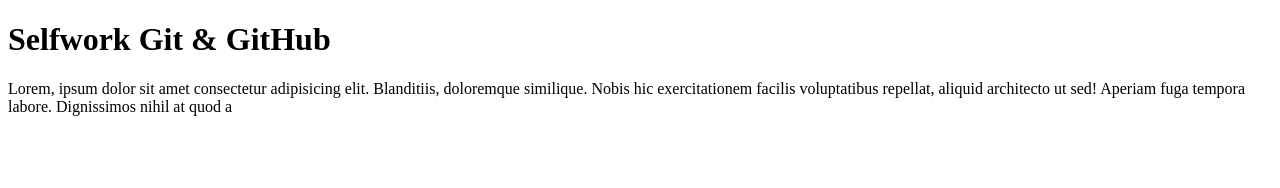
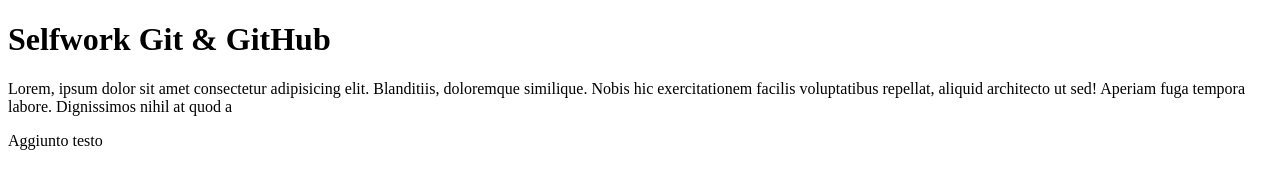
Before and after one commit to CifDaniel96/selfwork-git-github, a plain HTML site: page index.html in a window 1280 px wide. Drawn offline with Linux system fonts and the light colour scheme.

Commit message:
Aggiunto testo

```diff
--- a/index.html
+++ b/index.html
@@ -13,6 +13,7 @@
         <p>Lorem, ipsum dolor sit amet consectetur adipisicing elit. Blanditiis, doloremque similique. Nobis hic
             exercitationem facilis voluptatibus repellat, aliquid architecto ut sed! Aperiam fuga tempora labore.
             Dignissimos nihil at quod a</p>
+        <p>Aggiunto testo</p>
     </header>
 </body>
 
```
